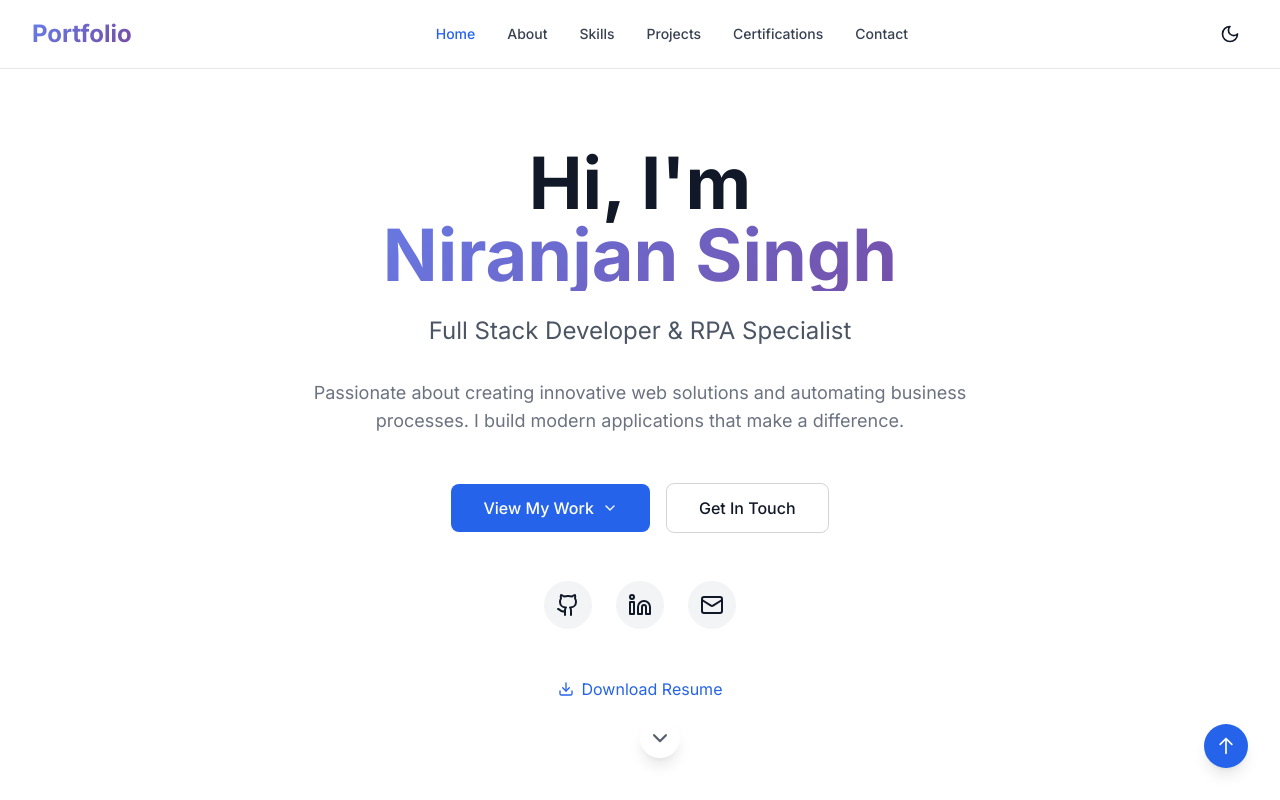
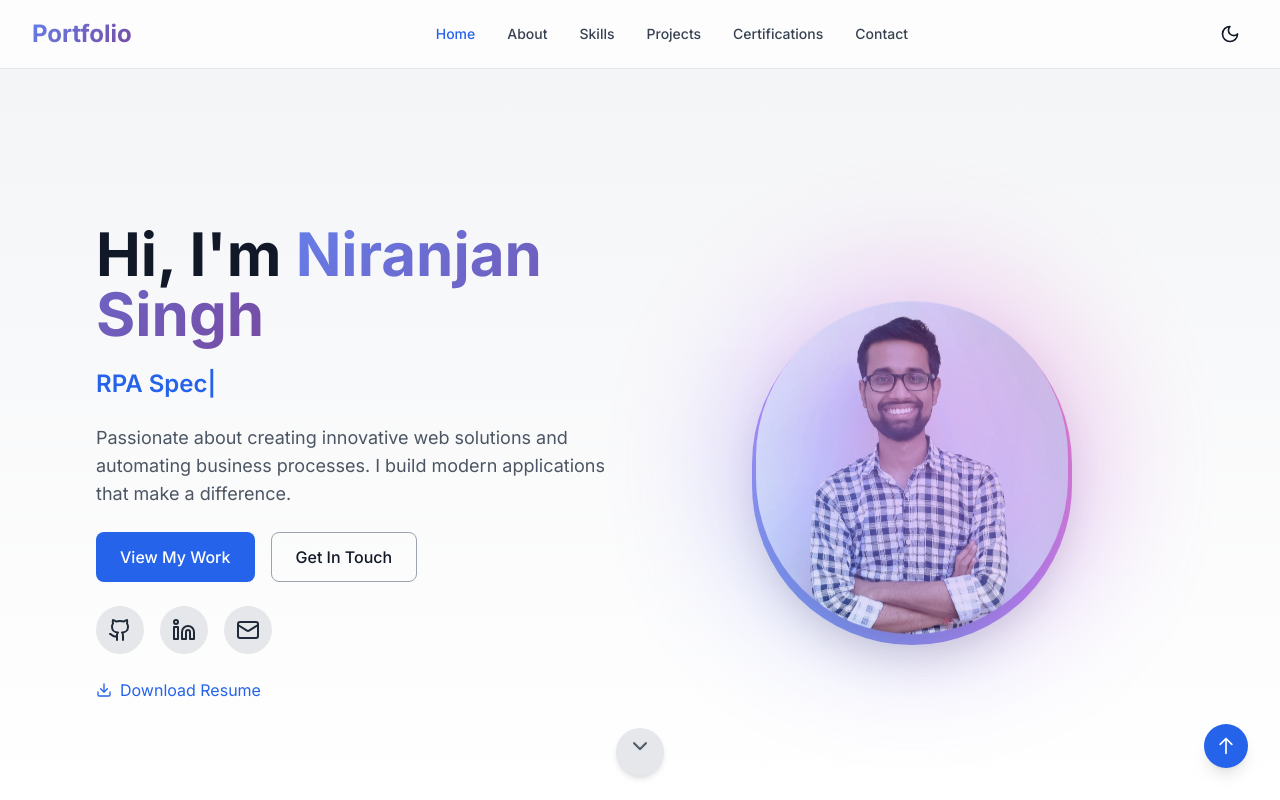
Before and after one commit to niranjansingh0/Portfolio-Website, a React (Create React App) app: page / in a window 1280 px wide. Shown: the top 800 px of the page. Built offline with nearby package versions, Linux system fonts and the light colour scheme.

Commit message:
photo added

```diff
--- a/package.json
+++ b/package.json
@@ -7,10 +7,12 @@
     "@testing-library/react": "^13.3.0",
     "@testing-library/user-event": "^13.5.0",
     "emailjs-com": "^3.2.0",
+    "framer-motion": "^12.23.22",
     "lucide-react": "^0.263.1",
     "react": "^18.2.0",
     "react-dom": "^18.2.0",
     "react-scripts": "5.0.1",
+    "react-typed": "^2.0.12",
     "web-vitals": "^2.1.4"
   },
   "devDependencies": {
--- a/src/components/Hero.js
+++ b/src/components/Hero.js
@@ -1,107 +1,171 @@
-import React from 'react';
-import { ChevronDown, Github, Linkedin, Mail, Download } from 'lucide-react';
-import { scrollToSection } from '../utils/helpers';
+import React from "react";
+import { motion } from "framer-motion";
+import { Github, Linkedin, Mail, Download } from "lucide-react";
+import { ReactTyped } from "react-typed";
+import { scrollToSection } from "../utils/helpers";
 
 const Hero = () => {
   return (
-    <section id="home" className="min-h-screen pt-12 flex items-center justify-center relative overflow-hidden">
+    <section
+      id="home"
+      className="min-h-screen flex flex-col-reverse md:flex-row items-center justify-center relative
+                 px-6 sm:px-12 lg:px-24
+                 bg-gradient-to-b from-gray-100 to-white
+                 dark:from-gray-900 dark:to-gray-800
+                 transition-colors duration-500
+                 pt-24 sm:pt-28 md:pt-32"
+    >
+      {/* Left Side: Text */}
+      <div className="flex-1 text-center md:text-left space-y-6 mt-12 md:mt-0">
+        <motion.h1
+          initial={{ opacity: 0, y: -40 }}
+          animate={{ opacity: 1, y: 0 }}
+          transition={{ duration: 1 }}
+          className="text-4xl sm:text-5xl lg:text-6xl font-bold leading-tight text-gray-900 dark:text-white"
+        >
+          Hi, I'm <span className="gradient-text">Niranjan Singh</span>
+        </motion.h1>
 
+        <motion.div
+          initial={{ opacity: 0 }}
+          animate={{ opacity: 1 }}
+          transition={{ delay: 0.6, duration: 1 }}
+          className="text-xl sm:text-2xl text-blue-600 dark:text-blue-400 font-semibold"
+        >
+          <ReactTyped
+            strings={[
+              "Full Stack Developer",
+              "Software Developer",
+              "RPA Specialist",
+            ]}
+            typeSpeed={60}
+            backSpeed={40}
+            loop
+          />
+        </motion.div>
 
-      {/* Background Animation */}
-      <div className="absolute inset-0 -z-10">
-        <div className="absolute top-1/4 left-1/4 w-72 h-72 bg-blue-500/10 rounded-full blur-3xl animate-pulse"></div>
-        <div className="absolute bottom-1/4 right-1/4 w-96 h-96 bg-purple-500/10 rounded-full blur-3xl animate-pulse delay-1000"></div>
-      </div>
-
-      <div className="max-w-7xl mx-auto px-4 sm:px-6 lg:px-8 text-center">
-        <div className="animate-fade-in">
-
-          <h1 className="text-4xl sm:text-6xl lg:text-7xl font-bold mb-6">
-            <span className="block text-gray-900 dark:text-white">Hi, I'm</span>
-            <span className="block gradient-text">Niranjan Singh</span>
-          </h1>
-
-          <p className="text-xl sm:text-2xl text-gray-600 dark:text-gray-300 mb-8 max-w-3xl mx-auto">
-            Full Stack Developer & RPA Specialist
-          </p>
-
-          <p className="text-lg text-gray-500 dark:text-gray-400 mb-12 max-w-2xl mx-auto">
-            Passionate about creating innovative web solutions and automating business processes.
-            I build modern applications that make a difference.
+        <p className="text-base sm:text-lg text-gray-600 dark:text-gray-300 max-w-xl mx-auto md:mx-0">
+          Passionate about creating innovative web solutions and automating
+          business processes. I build modern applications that make a
+          difference.
         </p>
 
         {/* CTA Buttons */}
-          <div className="flex flex-col sm:flex-row gap-4 justify-center items-center mb-12">
+        <div className="flex flex-col sm:flex-row gap-4 justify-center md:justify-start">
           <button
-              onClick={() => scrollToSection('projects')}
-              className="bg-blue-600 hover:bg-blue-700 text-white px-8 py-3 rounded-lg font-medium transition-colors flex items-center gap-2"
+            onClick={() => scrollToSection("projects")}
+            className="bg-blue-600 hover:bg-blue-700 text-white px-6 py-3 rounded-lg font-medium transition-colors"
           >
             View My Work
-              <ChevronDown className="h-4 w-4" />
           </button>
-
           <button
-              onClick={() => scrollToSection('contact')}
-              className="border border-gray-300 dark:border-gray-600 hover:bg-gray-50 dark:hover:bg-gray-800 px-8 py-3 rounded-lg font-medium transition-colors"
+            onClick={() => scrollToSection("contact")}
+            className="border border-gray-400 dark:border-gray-600
+                       hover:bg-gray-100 dark:hover:bg-gray-700
+                       px-6 py-3 rounded-lg font-medium transition-colors"
           >
             Get In Touch
           </button>
         </div>
 
         {/* Social Links */}
-          <div className="flex justify-center space-x-6 mb-12">
+        <div className="flex gap-4 mt-6 justify-center md:justify-start">
           <a
             href="https://github.com/niranjansingh0"
             target="_blank"
             rel="noopener noreferrer"
-              className="p-3 bg-gray-100 dark:bg-gray-800 rounded-full hover:bg-gray-200 dark:hover:bg-gray-700 transition-colors"
-              aria-label="GitHub"
+            className="p-3 bg-gray-200 dark:bg-gray-800 rounded-full hover:bg-gray-300 dark:hover:bg-gray-700 transition"
           >
-              <Github className="h-6 w-6" />
+            <Github className="h-6 w-6 text-gray-800 dark:text-gray-200" />
           </a>
           <a
             href="https://www.linkedin.com/in/niranjan-singh-56541126b/"
             target="_blank"
             rel="noopener noreferrer"
-              className="p-3 bg-gray-100 dark:bg-gray-800 rounded-full hover:bg-gray-200 dark:hover:bg-gray-700 transition-colors"
-              aria-label="LinkedIn"
+            className="p-3 bg-gray-200 dark:bg-gray-800 rounded-full hover:bg-gray-300 dark:hover:bg-gray-700 transition"
           >
-              <Linkedin className="h-6 w-6" />
+            <Linkedin className="h-6 w-6 text-gray-800 dark:text-gray-200" />
           </a>
           <a
             href="mailto:ns916169@gmail.com"
-              className="p-3 bg-gray-100 dark:bg-gray-800 rounded-full hover:bg-gray-200 dark:hover:bg-gray-700 transition-colors"
-              aria-label="Email"
+            className="p-3 bg-gray-200 dark:bg-gray-800 rounded-full hover:bg-gray-300 dark:hover:bg-gray-700 transition"
           >
-              <Mail className="h-6 w-6" />
+            <Mail className="h-6 w-6 text-gray-800 dark:text-gray-200" />
           </a>
         </div>
 
-          {/* Download Resume */}
-          <div className="flex justify-center">
+        {/* Resume Download */}
+        <div className="mt-6">
           <a
             href="https://drive.google.com/uc?export=download&id=1Hv8rutkSET8Sybno9WU579kAF8H-MJEM"
             download
-              className="inline-flex items-center gap-2 text-blue-600 dark:text-blue-400 hover:text-blue-700 dark:hover:text-blue-300 transition-colors"
+            className="inline-flex items-center gap-2 text-blue-600 dark:text-blue-400 hover:opacity-80 transition-colors"
           >
             <Download className="h-4 w-4" />
             Download Resume
           </a>
         </div>
       </div>
+
+      {/* Right Side: Photo */}
+      <motion.div
+        initial={{ scale: 0.8, opacity: 0 }}
+        animate={{ scale: 1, opacity: 1 }}
+        transition={{ duration: 1 }}
+        className="flex-1 flex justify-center items-center mt-10 md:mt-0"
+      >
+      <div className="relative group w-40 h-40 sm:w-56 sm:h-56 md:w-72 md:h-72 lg:w-80 lg:h-80">
+        {/* Gradient Border Wrapper */}
+        <div className="p-[4px] rounded-full bg-gradient-to-tr from-blue-400 via-purple-400 to-pink-400">
+          <img
+            src="/NiranjanPhoto.jpg"
+            alt="Niranjan Singh"
+            className="w-full h-full object-cover rounded-full
+                       shadow-2xl
+                       animate-[float_4s_ease-in-out_infinite]
+                       transition-transform duration-500
+                       group-hover:scale-105 group-hover:rotate-2"
+          />
         </div>
 
-      {/* Scroll Indicator */}
-      <div className="absolute bottom-8 left-1/2 transform -translate-x-1/2 animate-bounce">
+        {/* Glow Effect */}
+        <div
+          className="absolute inset-[-18px] rounded-full
+                     bg-gradient-to-tr from-blue-400 via-purple-400 to-pink-400
+                     opacity-40 blur-3xl animate-[pulse_4s_ease-in-out_infinite]"
+        ></div>
+      </div>
+
+
+
+      </motion.div>
+
+     {/* Scroll Down Button */}
+     <div className="absolute bottom-6 left-1/2 transform -translate-x-1/2">
        <button
-          onClick={() => scrollToSection('about')}
-          className="p-2 rounded-full bg-white dark:bg-gray-800 shadow-lg hover:shadow-xl transition-shadow"
-          aria-label="Scroll to about section"
+         onClick={() => scrollToSection("about")} // Change "about" to your actual next section id
+         className="p-3 rounded-full bg-gray-200 dark:bg-gray-800 shadow-md
+                    hover:bg-gray-300 dark:hover:bg-gray-700 transition"
        >
-          <ChevronDown className="h-6 w-6 text-gray-600 dark:text-gray-400" />
+         <svg
+           xmlns="http://www.w3.org/2000/svg"
+           width="28"
+           height="28"
+           viewBox="0 0 24 24"
+           fill="none"
+           stroke="currentColor"
+           strokeWidth="2"
+           strokeLinecap="round"
+           strokeLinejoin="round"
+           className="h-6 w-6 text-gray-600 dark:text-gray-400 animate-bounce"
+         >
+           <path d="m6 9 6 6 6-6"></path>
+         </svg>
        </button>
      </div>
+
     </section>
+
   );
 };
 
--- a/src/styles/globals.css
+++ b/src/styles/globals.css
@@ -110,3 +110,9 @@ code {
     opacity: 1;
   }
 }
+
+@keyframes float {
+  0% { transform: translateY(0px); }
+  50% { transform: translateY(-12px); }
+  100% { transform: translateY(0px); }
+}
--- a/tailwind.config.js
+++ b/tailwind.config.js
@@ -10,6 +10,7 @@ module.exports = {
         'fade-in': 'fadeIn 0.5s ease-in-out',
         'slide-up': 'slideUp 0.5s ease-out',
         'bounce-slow': 'bounce 2s infinite',
+        'float': 'float 4s ease-in-out infinite',   // 👈 new floating animation
       },
       keyframes: {
         fadeIn: {
@@ -19,6 +20,10 @@ module.exports = {
         slideUp: {
           '0%': { transform: 'translateY(20px)', opacity: '0' },
           '100%': { transform: 'translateY(0)', opacity: '1' },
+        },
+        float: {   // 👈 new floating effect for profile photo
+          '0%, 100%': { transform: 'translateY(0px)' },
+          '50%': { transform: 'translateY(-12px)' },
         },
       },
       fontFamily: {
```
Also changed, not shown: public/NiranjanPhoto.jpg (added), 1 other file (tests, documents, lock files or other folders). Lines whose indentation alone changed are shown as unchanged.
